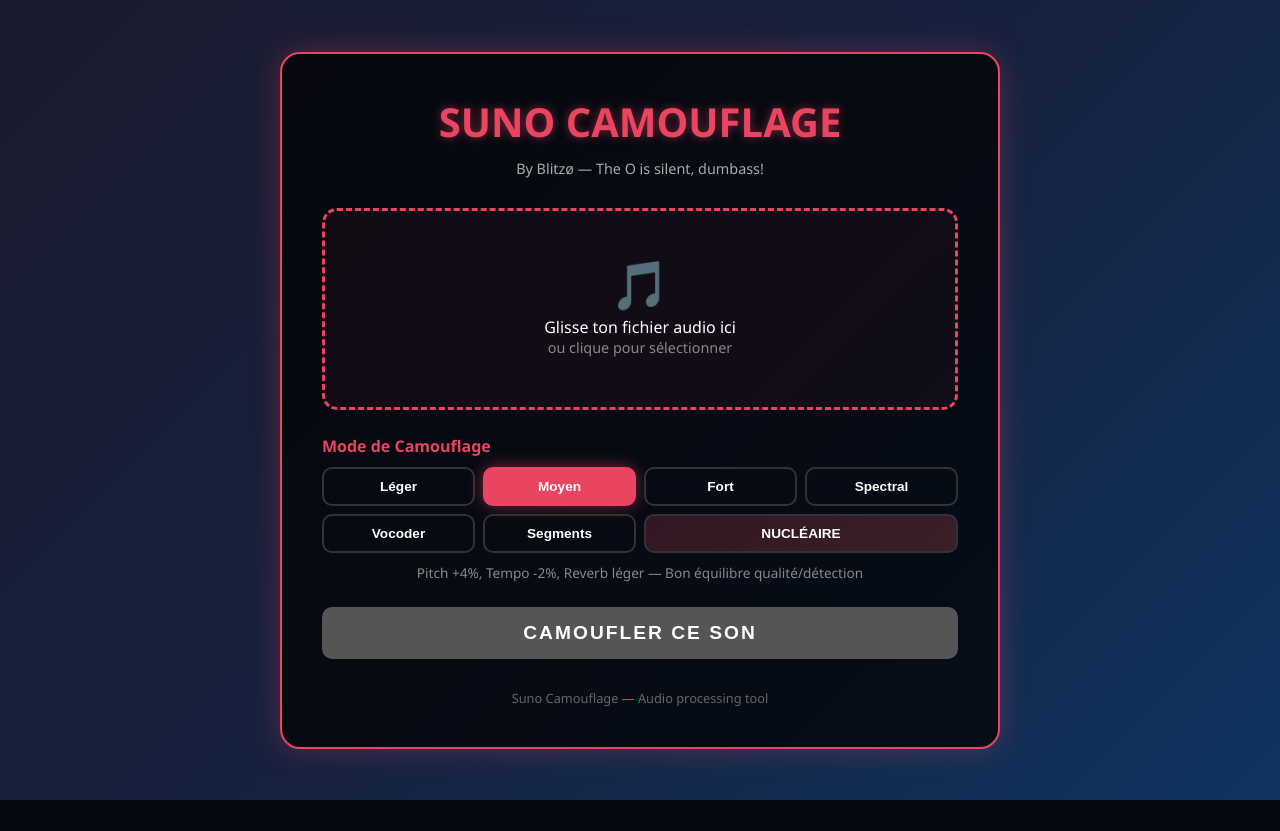
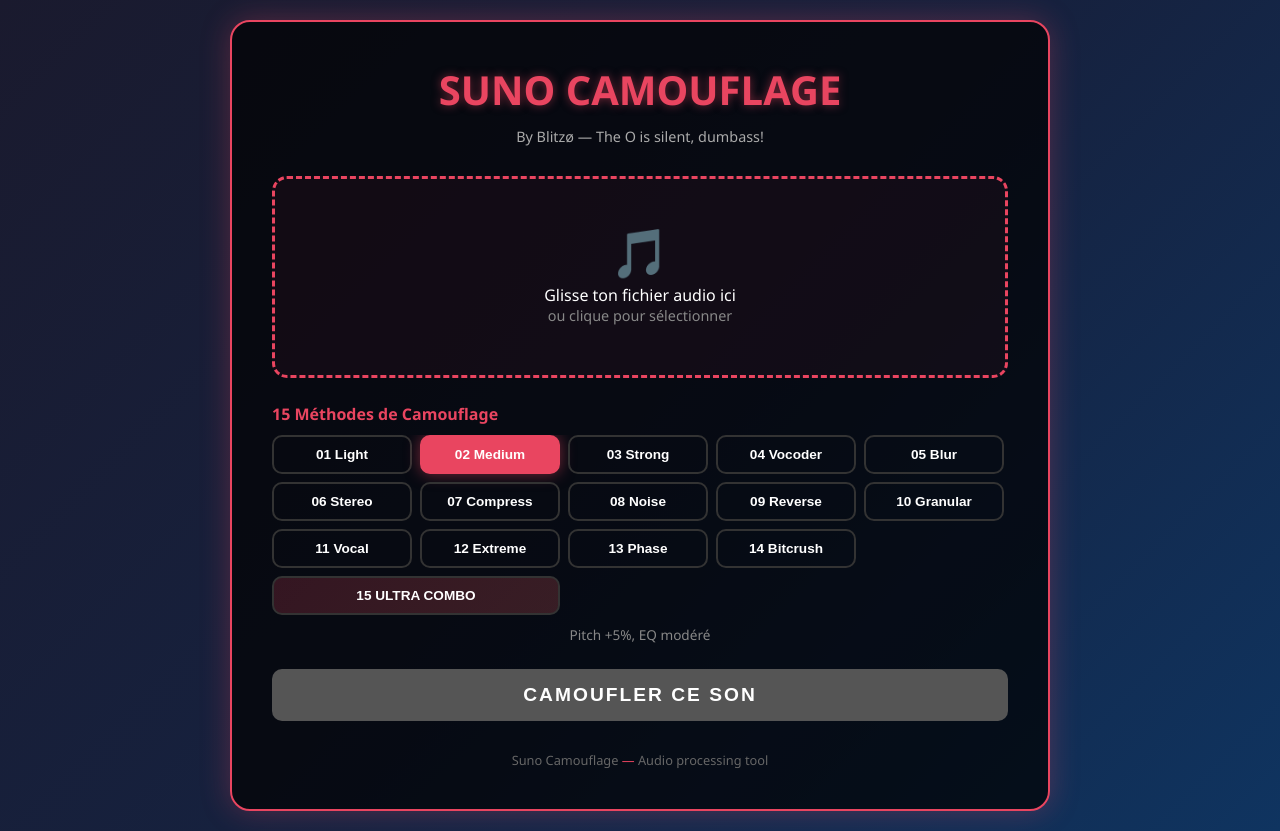
Before and after one commit to damiencity/suno-camouflage, a Flask app: page / in a window 1280 px wide. Before the commit the page ends 800 px from the top, so only its background shows below. Run offline with Flask 3, Linux system fonts and the light colour scheme.

Commit message:
Replace with 15-method suno_camouflage.py pipeline
Co-authored-by: Cursor <cursoragent@cursor.com>

```diff
--- a/app.py
+++ b/app.py
@@ -2,7 +2,6 @@ from flask import Flask, render_template, request, send_file, jsonify
 import os
 import subprocess
 import uuid
-import shutil
 
 app = Flask(__name__)
 app.config['MAX_CONTENT_LENGTH'] = 50 * 1024 * 1024
@@ -10,7 +9,75 @@ UPLOAD_FOLDER = 'uploads'
 os.makedirs(UPLOAD_FOLDER, exist_ok=True)
 
 FFMPEG_TIMEOUT = 180
-LONG_TIMEOUT = 300
+OUTPUT_ARGS = ['-ar', '44100', '-ac', '2', '-b:a', '192k']
+
+METHODS = {
+    'light': {
+        'label': '01 Light',
+        'desc': 'Pitch +3%, Tempo -2%',
+        'filter': 'asetrate=44100*1.03,aresample=44100,atempo=0.98',
+    },
+    'medium': {
+        'label': '02 Medium',
+        'desc': 'Pitch +5%, EQ modéré',
+        'filter': 'asetrate=44100*1.05,aresample=44100,atempo=0.97,equalizer=f=100:t=h:w=300:g=2,equalizer=f=3000:t=h:w=1500:g=-1.5',
+    },
+    'strong': {
+        'label': '03 Strong',
+        'desc': 'Pitch +6%, Reverb, EQ fort',
+        'filter': 'asetrate=44100*1.06,aresample=44100,atempo=0.96,aecho=0.5:0.3:800:0.2,equalizer=f=80:t=h:w=250:g=3,equalizer=f=4000:t=h:w=2000:g=-2',
+    },
+    'vocoder': {
+        'label': '04 Vocoder',
+        'desc': 'Formant shift, reverb léger',
+        'filter': 'asetrate=44100*1.04,aresample=44100,atempo=0.97,aecho=0.4:0.2:600:0.15,equalizer=f=150:t=h:w=400:g=2.5,equalizer=f=2500:t=h:w=1200:g=-2,equalizer=f=8000:t=h:w=3000:g=1.5',
+    },
+    'blur': {
+        'label': '05 Blur',
+        'desc': 'Spectral blur léger + pitch',
+        'filter': "afftfilt=real='hypot(re,im)*cos((random(0)*2-1)*2*3.14*0.3)':imag='hypot(re,im)*sin((random(0)*2-1)*2*3.14*0.3)',asetrate=44100*1.04,aresample=44100,atempo=0.98,equalizer=f=200:t=h:w=500:g=1.5",
+    },
+    'stereo': {
+        'label': '06 Stereo',
+        'desc': 'Stereo widening + pitch',
+        'filter': 'stereotools=mlev=0.8:mpan=0.2,asetrate=44100*1.05,aresample=44100,atempo=0.97,equalizer=f=120:t=h:w=350:g=2,equalizer=f=5000:t=h:w=2500:g=-2.5',
+    },
+    'compress': {
+        'label': '07 Compress',
+        'desc': 'Compression + limiting',
+        'filter': 'asetrate=44100*1.04,aresample=44100,atempo=0.98,acompressor=threshold=-18dB:ratio=3:attack=10:release=100,alimiter=level=0.9,equalizer=f=100:t=h:w=300:g=2',
+    },
+    'reverse': {
+        'label': '09 Reverse',
+        'desc': 'Reverse reverb trick',
+        'filter': 'areverse,aecho=0.8:0.6:500:0.4,areverse,asetrate=44100*1.03,aresample=44100,atempo=0.97,equalizer=f=150:t=h:w=400:g=2',
+    },
+    'granular': {
+        'label': '10 Granular',
+        'desc': 'Granular synthesis',
+        'filter': 'afade=t=in:st=0:d=0.05,afade=t=out:st=0.1:d=0.05,asetrate=44100*1.04,aresample=44100,atempo=0.96,aecho=0.3:0.2:400:0.1,equalizer=f=180:t=h:w=450:g=2.5',
+    },
+    'extreme': {
+        'label': '12 Extreme',
+        'desc': 'Pitch +7%, tempo -6%',
+        'filter': 'asetrate=44100*1.07,aresample=44100,atempo=0.94,aecho=0.6:0.4:700:0.3,equalizer=f=100:t=h:w=300:g=4,equalizer=f=5000:t=h:w=2500:g=-3,stereotools=mlev=0.7',
+    },
+    'phase': {
+        'label': '13 Phase',
+        'desc': 'Phase vocoder style',
+        'filter': 'asetrate=44100*1.03,aresample=44100,atempo=0.99,aecho=0.3:0.3:200:0.1,equalizer=f=500:t=h:w=800:g=-2,equalizer=f=2000:t=h:w=1500:g=1.5',
+    },
+    'bitcrush': {
+        'label': '14 Bitcrush',
+        'desc': 'Bitcrush léger + EQ',
+        'filter': 'asetrate=44100*1.05,aresample=44100,atempo=0.97,aecho=0.5:0.4:1000:0.25,equalizer=f=200:t=h:w=600:g=3,stereotools=mlev=0.75:mpan=0.15',
+    },
+    'ultra': {
+        'label': '15 Ultra',
+        'desc': 'COMBO ULTIME',
+        'filter': 'asetrate=44100*1.05,aresample=44100,atempo=0.96,aecho=0.4:0.3:500:0.2,equalizer=f=100:t=h:w=300:g=3,equalizer=f=3000:t=h:w=2000:g=-2,equalizer=f=8000:t=h:w=4000:g=2,stereotools=mlev=0.8:mpan=0.1,acompressor=threshold=-20dB:ratio=2.5:attack=15:release=150',
+    },
+}
 
 
 def run_ffmpeg(args, timeout=FFMPEG_TIMEOUT):
@@ -18,16 +85,12 @@ def run_ffmpeg(args, timeout=FFMPEG_TIMEOUT):
     try:
         result = subprocess.run(cmd, capture_output=True, text=True, timeout=timeout)
         if result.returncode != 0:
-            print(f"FFmpeg error: {result.stderr}")
+            print(f"FFmpeg error: {result.stderr[:300]}")
             return False
         return True
     except Exception as e:
         print(f"Error: {e}")
         return False
-
-
-def has_rubberband():
-    return shutil.which('rubberband') is not None
 
 
 def get_duration(input_path):
@@ -43,228 +106,74 @@ def get_duration(input_path):
     return float(result.stdout.strip())
 
 
-def output_args(output_path):
-    return ['-ar', '44100', '-ac', '2', '-b:a', '192k', output_path]
+def apply_filter(input_path, output_path, filter_complex):
+    return run_ffmpeg(['-i', input_path, '-af', filter_complex] + OUTPUT_ARGS + [output_path])
 
 
-def pitch_shift_fallback(input_path, output_path, tempo, pitch):
-    filter_complex = (
-        f"asetrate=44100*{pitch},aresample=44100,"
-        f"atempo={tempo}"
-    )
-    return run_ffmpeg(['-i', input_path, '-af', filter_complex] + output_args(output_path))
+def method_noise(input_path, output_path):
+    duration = get_duration(input_path)
+    return run_ffmpeg([
+        '-f', 'lavfi', '-i', f'anoisesrc=d={duration}:a=0.001:c=pink:r=44100',
+        '-i', input_path,
+        '-filter_complex', '[0:a][1:a]amix=inputs=2:duration=first:weights=0.05 1,asetrate=44100*1.04,aresample=44100,atempo=0.98',
+    ] + OUTPUT_ARGS + [output_path])
 
 
-def rubberband_process(input_path, output_path, tempo, pitch, crispness=6):
-    if not has_rubberband():
-        return pitch_shift_fallback(input_path, output_path, tempo, pitch)
-
-    cmd = [
-        'rubberband',
-        '-t', str(tempo),
-        '-p', str(pitch),
-        '-c', str(crispness),
-        input_path,
-        output_path
-    ]
-    try:
-        result = subprocess.run(cmd, capture_output=True, text=True, timeout=FFMPEG_TIMEOUT)
-        if result.returncode != 0:
-            print(f"Rubberband error: {result.stderr}")
-            return pitch_shift_fallback(input_path, output_path, tempo, pitch)
-        return True
-    except Exception as e:
-        print(f"Rubberband error: {e}")
-        return pitch_shift_fallback(input_path, output_path, tempo, pitch)
-
-
-def camouflage_basic(input_path, output_path, level="medium"):
-    presets = {
-        "light": {
-            "pitch": 1.02, "tempo": 1.01,
-            "reverb_delay": 800, "reverb_decay": 0.2,
-            "eq_low": 1, "eq_high": -0.5
-        },
-        "medium": {
-            "pitch": 1.04, "tempo": 0.98,
-            "reverb_delay": 1200, "reverb_decay": 0.3,
-            "eq_low": 2, "eq_high": -1
-        },
-        "strong": {
-            "pitch": 1.06, "tempo": 0.96,
-            "reverb_delay": 1500, "reverb_decay": 0.4,
-            "eq_low": 3, "eq_high": -2
-        }
-    }
-    p = presets.get(level, presets["medium"])
-
-    filter_complex = (
-        f"asetrate=44100*{p['pitch']},aresample=44100,"
-        f"atempo={p['tempo']},"
-        f"aecho=0.6:0.3:{p['reverb_delay']}:{p['reverb_decay']},"
-        f"equalizer=f=100:t=h:w=200:g={p['eq_low']},"
-        f"equalizer=f=5000:t=h:w=1000:g={p['eq_high']},"
-        f"anlmdn=s=1:p=0.002:r=0.002"
-    )
-    return run_ffmpeg(['-i', input_path, '-af', filter_complex] + output_args(output_path))
-
-
-def camouflage_spectral(input_path, output_path):
-    filter_complex = (
-        "afftfilt=real='hypot(re,im)*cos((random(0)*2-1)*2*3.14)'"
-        ":imag='hypot(re,im)*sin((random(0)*2-1)*2*3.14)',"
-        "asetrate=44100*1.05,aresample=44100,"
-        "atempo=0.97,"
-        "aecho=0.5:0.4:800:0.3,"
-        "equalizer=f=80:t=h:w=300:g=4,"
-        "equalizer=f=400:t=h:w=500:g=-3,"
-        "equalizer=f=2000:t=h:w=1000:g=2,"
-        "equalizer=f=8000:t=h:w=3000:g=-4,"
-        "stereotools=mlev=0.8,"
-        "anlmdn=s=2:p=0.005:r=0.005,"
-        "volume=1.2"
-    )
-    return run_ffmpeg(['-i', input_path, '-af', filter_complex] + output_args(output_path))
-
-
-def camouflage_vocoder(input_path, output_path, work_dir, file_id):
-    step1 = os.path.join(work_dir, f"{file_id}_voc_step1.mp3")
-    if not rubberband_process(input_path, step1, tempo=0.95, pitch=1.08):
-        return False
-
-    filter_complex = (
-        "aecho=0.6:0.5:600:0.4,"
-        "equalizer=f=100:t=h:w=400:g=5,"
-        "equalizer=f=3000:t=h:w=2000:g=-5,"
-        "stereotools=mlev=0.7:mpan=0.3,"
-        "volume=1.1"
-    )
-    ok = run_ffmpeg(['-i', step1, '-af', filter_complex] + output_args(output_path))
-    if os.path.exists(step1):
-        os.remove(step1)
-    return ok
-
-
-def camouflage_segments(input_path, output_path, work_dir, file_id, num_segments=8):
-    duration = get_duration(input_path)
-    num_segments = min(num_segments, max(2, int(duration / 3)))
-    segment_duration = duration / num_segments
-    segments = []
-    transitions = []
-    fade_d = min(0.5, segment_duration / 3)
-    fade_out_start = max(segment_duration - fade_d, 0)
+def method_vocal_shift(input_path, output_path, work_dir, file_id):
+    temp_v = os.path.join(work_dir, f'{file_id}_temp_vocals.mp3')
+    temp_i = os.path.join(work_dir, f'{file_id}_temp_instru.mp3')
 
     try:
-        for i in range(num_segments):
-            start = i * segment_duration
-            seg_file = os.path.join(work_dir, f"{file_id}_seg_{i}.mp3")
-            if not run_ffmpeg([
-                '-i', input_path,
-                '-ss', str(start), '-t', str(segment_duration),
-                '-af', 'volume=1.1',
-                seg_file
-            ]):
-                return False
-            segments.append(seg_file)
+        if not run_ffmpeg([
+            '-i', input_path,
+            '-af', 'highpass=f=250,lowpass=f=4000,asetrate=44100*1.08,aresample=44100,volume=0.7',
+        ] + OUTPUT_ARGS + [temp_v]):
+            return False
 
-        concat_list = os.path.join(work_dir, f"{file_id}_concat.txt")
-
-        with open(concat_list, 'w', encoding='utf-8') as f:
-            for i, seg in enumerate(segments):
-                transition = os.path.join(work_dir, f"{file_id}_trans_{i}.mp3")
-                if not run_ffmpeg([
-                    '-i', seg,
-                    '-af', f'afade=t=in:ss=0:d={fade_d},afade=t=out:st={fade_out_start}:d={fade_d}',
-                    transition
-                ]):
-                    return False
-                transitions.append(transition)
-                abs_path = os.path.abspath(transition).replace('\\', '/')
-                f.write(f"file '{abs_path}'\n")
+        if not run_ffmpeg([
+            '-i', input_path,
+            '-af', 'equalizer=f=3000:t=h:w=2000:g=3,asetrate=44100*1.02,aresample=44100,volume=1.3',
+        ] + OUTPUT_ARGS + [temp_i]):
+            return False
 
         return run_ffmpeg([
-            '-f', 'concat', '-safe', '0', '-i', concat_list,
-            '-af', 'asetrate=44100*1.03,aresample=44100,atempo=0.98'
-        ] + output_args(output_path), timeout=LONG_TIMEOUT)
+            '-i', temp_v, '-i', temp_i,
+            '-filter_complex', '[0:a][1:a]amix=inputs=2:duration=first,volume=1.2',
+        ] + OUTPUT_ARGS + [output_path])
     finally:
-        for path in segments + transitions:
-            if os.path.exists(path):
-                os.remove(path)
-        concat_path = os.path.join(work_dir, f"{file_id}_concat.txt")
-        if os.path.exists(concat_path):
-            os.remove(concat_path)
-
-
-def camouflage_ultimate(input_path, output_path, work_dir, file_id):
-    step1 = os.path.join(work_dir, f"{file_id}_ult_step1.mp3")
-    step2 = os.path.join(work_dir, f"{file_id}_ult_step2.mp3")
-    step3 = os.path.join(work_dir, f"{file_id}_ult_step3.mp3")
-    temp_files = [step1, step2, step3]
-
-    try:
-        if not rubberband_process(input_path, step1, tempo=0.94, pitch=1.06):
-            return False
-
-        filter_step2 = (
-            "afftfilt=real='hypot(re,im)*cos((random(0)*2-1)*2*3.14)'"
-            ":imag='hypot(re,im)*sin((random(0)*2-1)*2*3.14)',"
-            "aecho=0.7:0.6:500:0.5,"
-            "equalizer=f=60:t=h:w=200:g=6,"
-            "equalizer=f=250:t=h:w=300:g=-4,"
-            "equalizer=f=1000:t=h:w=800:g=3,"
-            "equalizer=f=4000:t=h:w=2000:g=-6,"
-            "equalizer=f=12000:t=h:w=4000:g=4,"
-            "stereotools=mlev=0.6:mpan=0.4,"
-            "anlmdn=s=3:p=0.008:r=0.008,"
-            "volume=1.3"
-        )
-        if not run_ffmpeg(['-i', step1, '-af', filter_step2] + output_args(step2), timeout=LONG_TIMEOUT):
-            return False
-
-        noise_duration = get_duration(step2)
-        if not run_ffmpeg([
-            '-i', step2,
-            '-f', 'lavfi', '-i', f'anoisesrc=d={noise_duration}:c=brown:a=0.003',
-            '-filter_complex', '[0:a][1:a]amix=inputs=2:duration=first:weights=0.15 1',
-        ] + output_args(step3), timeout=LONG_TIMEOUT):
-            return False
-
-        filter_step4 = (
-            "acompressor=threshold=-20dB:ratio=4:attack=5:release=100,"
-            "alimiter=level=1,"
-            "volume=0.9"
-        )
-        return run_ffmpeg(['-i', step3, '-af', filter_step4] + output_args(output_path), timeout=LONG_TIMEOUT)
-    finally:
-        for path in temp_files:
+        for path in (temp_v, temp_i):
             if os.path.exists(path):
                 os.remove(path)
 
 
 def process_audio(input_path, output_path, level, file_id):
-    work_dir = UPLOAD_FOLDER
+    if level == 'noise':
+        return method_noise(input_path, output_path)
+    if level == 'vocal_shift':
+        return method_vocal_shift(input_path, output_path, UPLOAD_FOLDER, file_id)
 
-    if level in ('light', 'medium', 'strong'):
-        return camouflage_basic(input_path, output_path, level)
-    if level == 'spectral':
-        return camouflage_spectral(input_path, output_path)
-    if level == 'vocoder':
-        return camouflage_vocoder(input_path, output_path, work_dir, file_id)
-    if level == 'segments':
-        return camouflage_segments(input_path, output_path, work_dir, file_id)
-    if level == 'ultimate':
-        return camouflage_ultimate(input_path, output_path, work_dir, file_id)
-
-    return camouflage_basic(input_path, output_path, 'medium')
+    method = METHODS.get(level)
+    if not method:
+        method = METHODS['medium']
+    return apply_filter(input_path, output_path, method['filter'])
 
 
 @app.route('/health')
 def health():
     return jsonify({
         'status': 'ok',
-        'rubberband': has_rubberband(),
-        'modes': ['light', 'medium', 'strong', 'spectral', 'vocoder', 'segments', 'ultimate']
+        'modes': list(METHODS.keys()) + ['noise', 'vocal_shift'],
     })
+
+
+@app.route('/methods')
+def list_methods():
+    items = []
+    for key, meta in METHODS.items():
+        items.append({'id': key, 'label': meta['label'], 'desc': meta['desc']})
+    items.append({'id': 'noise', 'label': '08 Noise', 'desc': 'Bruit subtil + pitch'})
+    items.append({'id': 'vocal_shift', 'label': '11 Vocal Shift', 'desc': 'Vocal isolation + pitch diff'})
+    return jsonify(items)
 
 
 @app.route('/')
@@ -288,7 +197,6 @@ def upload():
     output_path = os.path.join(UPLOAD_FOLDER, f"{file_id}_camouflé.mp3")
 
     file.save(input_path)
-
     success = process_audio(input_path, output_path, level, file_id)
 
     if os.path.exists(input_path):
@@ -303,7 +211,7 @@ def upload():
         'success': True,
         'file_id': file_id,
         'download_url': f'/download/{file_id}',
-        'mode': level
+        'mode': level,
     })
 
 
--- a/templates/index.html
+++ b/templates/index.html
@@ -26,7 +26,7 @@
             background: rgba(0, 0, 0, 0.7);
             border-radius: 20px;
             padding: 40px;
-            max-width: 720px;
+            max-width: 820px;
             width: 100%;
             border: 2px solid #e94560;
             box-shadow: 0 0 30px rgba(233, 69, 96, 0.3);
@@ -91,25 +91,28 @@
 
         .level-buttons {
             display: grid;
-            grid-template-columns: repeat(4, 1fr);
+            grid-template-columns: repeat(5, 1fr);
             gap: 8px;
+            max-height: 220px;
+            overflow-y: auto;
+            padding-right: 4px;
         }
 
-        .level-btn.ultimate {
+        .level-btn.ultra {
             grid-column: span 2;
             background: linear-gradient(135deg, rgba(233,69,96,0.2), rgba(255,107,107,0.2));
         }
 
-        .level-btn.ultimate.active {
+        .level-btn.ultra.active {
             background: linear-gradient(135deg, #e94560, #ff6b6b);
         }
 
-        @media (max-width: 520px) {
+        @media (max-width: 620px) {
             .level-buttons {
-                grid-template-columns: repeat(2, 1fr);
+                grid-template-columns: repeat(3, 1fr);
             }
-            .level-btn.ultimate {
-                grid-column: span 2;
+            .level-btn.ultra {
+                grid-column: span 3;
             }
         }
 
@@ -262,18 +265,26 @@
         </div>
 
         <div class="level-selector">
-            <label>Mode de Camouflage</label>
+            <label>15 M&#233;thodes de Camouflage</label>
             <div class="level-buttons">
-                <button class="level-btn" data-level="light">L&#233;ger</button>
-                <button class="level-btn active" data-level="medium">Moyen</button>
-                <button class="level-btn" data-level="strong">Fort</button>
-                <button class="level-btn" data-level="spectral">Spectral</button>
-                <button class="level-btn" data-level="vocoder">Vocoder</button>
-                <button class="level-btn" data-level="segments">Segments</button>
-                <button class="level-btn ultimate" data-level="ultimate">NUCL&#201;AIRE</button>
+                <button class="level-btn" data-level="light">01 Light</button>
+                <button class="level-btn active" data-level="medium">02 Medium</button>
+                <button class="level-btn" data-level="strong">03 Strong</button>
+                <button class="level-btn" data-level="vocoder">04 Vocoder</button>
+                <button class="level-btn" data-level="blur">05 Blur</button>
+                <button class="level-btn" data-level="stereo">06 Stereo</button>
+                <button class="level-btn" data-level="compress">07 Compress</button>
+                <button class="level-btn" data-level="noise">08 Noise</button>
+                <button class="level-btn" data-level="reverse">09 Reverse</button>
+                <button class="level-btn" data-level="granular">10 Granular</button>
+                <button class="level-btn" data-level="vocal_shift">11 Vocal</button>
+                <button class="level-btn" data-level="extreme">12 Extreme</button>
+                <button class="level-btn" data-level="phase">13 Phase</button>
+                <button class="level-btn" data-level="bitcrush">14 Bitcrush</button>
+                <button class="level-btn ultra" data-level="ultra">15 ULTRA COMBO</button>
             </div>
             <p class="level-desc" id="level-desc">
-                Pitch +4%, Tempo -2%, Reverb l&#233;ger &#8212; Bon &#233;quilibre qualit&#233;/d&#233;tection
+                Pitch +5%, EQ mod&#233;r&#233;
             </p>
         </div>
 
@@ -317,16 +328,24 @@
         let selectedLevel = 'medium';
 
         const descriptions = {
-            light: 'Pitch +2%, Tempo +1% \u2014 Qualit\u00e9 quasi intacte',
-            medium: 'Pitch +4%, Tempo -2%, Reverb l\u00e9ger \u2014 Bon \u00e9quilibre',
-            strong: 'Pitch +6%, Tempo -4%, Reverb fort \u2014 D\u00e9tection minimale',
-            spectral: 'Morphing spectral FFT + EQ agressif \u2014 Alt\u00e8re la signature fr\u00e9quentielle',
-            vocoder: 'Phase vocoder (Rubberband) + stereo pan \u2014 Timbre d\u00e9cal\u00e9',
-            segments: 'D\u00e9coupe en 8 segments + fades + pitch \u2014 Structure modifi\u00e9e',
-            ultimate: 'Rubberband + spectral + bruit + compression \u2014 Mode nucl\u00e9aire'
+            light: '01 Light \u2014 Pitch +3%, Tempo -2%',
+            medium: '02 Medium \u2014 Pitch +5%, EQ mod\u00e9r\u00e9',
+            strong: '03 Strong \u2014 Pitch +6%, Reverb, EQ fort',
+            vocoder: '04 Vocoder \u2014 Formant shift, reverb l\u00e9ger',
+            blur: '05 Blur \u2014 Spectral blur l\u00e9ger + pitch',
+            stereo: '06 Stereo \u2014 Stereo widening + pitch',
+            compress: '07 Compress \u2014 Compression + limiting',
+            noise: '08 Noise \u2014 Bruit subtil + pitch',
+            reverse: '09 Reverse \u2014 Reverse reverb trick',
+            granular: '10 Granular \u2014 Granular synthesis',
+            vocal_shift: '11 Vocal Shift \u2014 Vocal isolation + pitch diff',
+            extreme: '12 Extreme \u2014 Pitch +7%, tempo -6%',
+            phase: '13 Phase \u2014 Phase vocoder style',
+            bitcrush: '14 Bitcrush \u2014 Bitcrush l\u00e9ger + EQ',
+            ultra: '15 ULTRA \u2014 COMBO ULTIME'
         };
 
-        const longModes = new Set(['segments', 'ultimate']);
+        const longModes = new Set(['blur', 'vocal_shift', 'ultra']);
 
         uploadZone.addEventListener('click', () => fileInput.click());
 
```
Also changed, not shown: suno_camouflage.py (added, +187 -0 lines), 1 other file.
